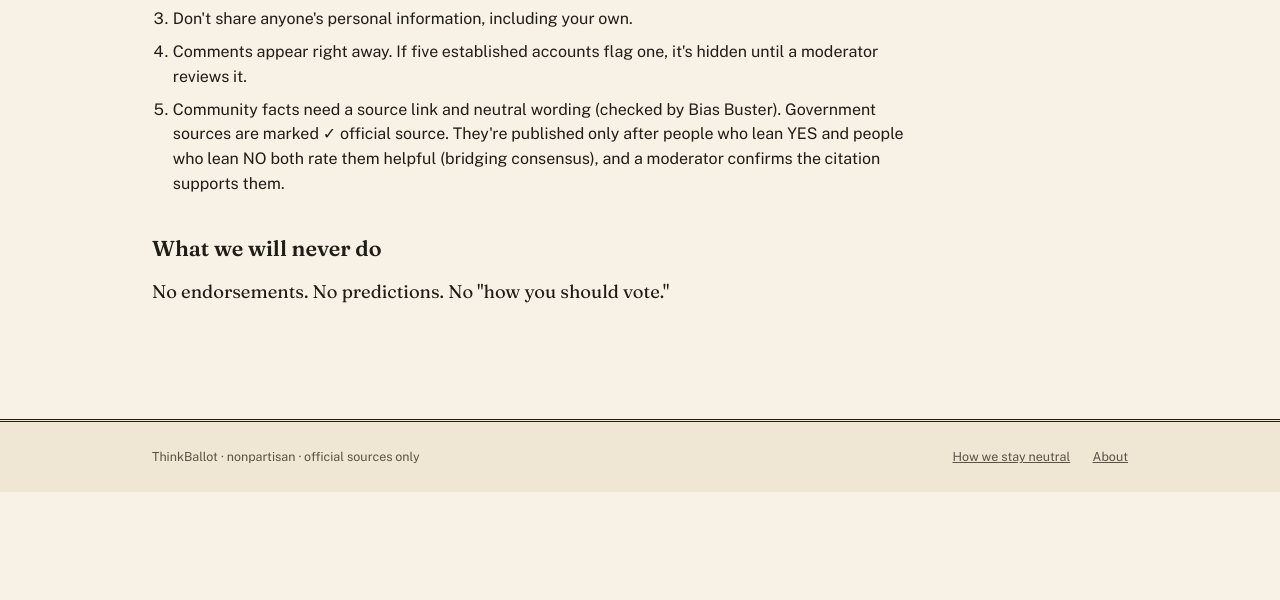
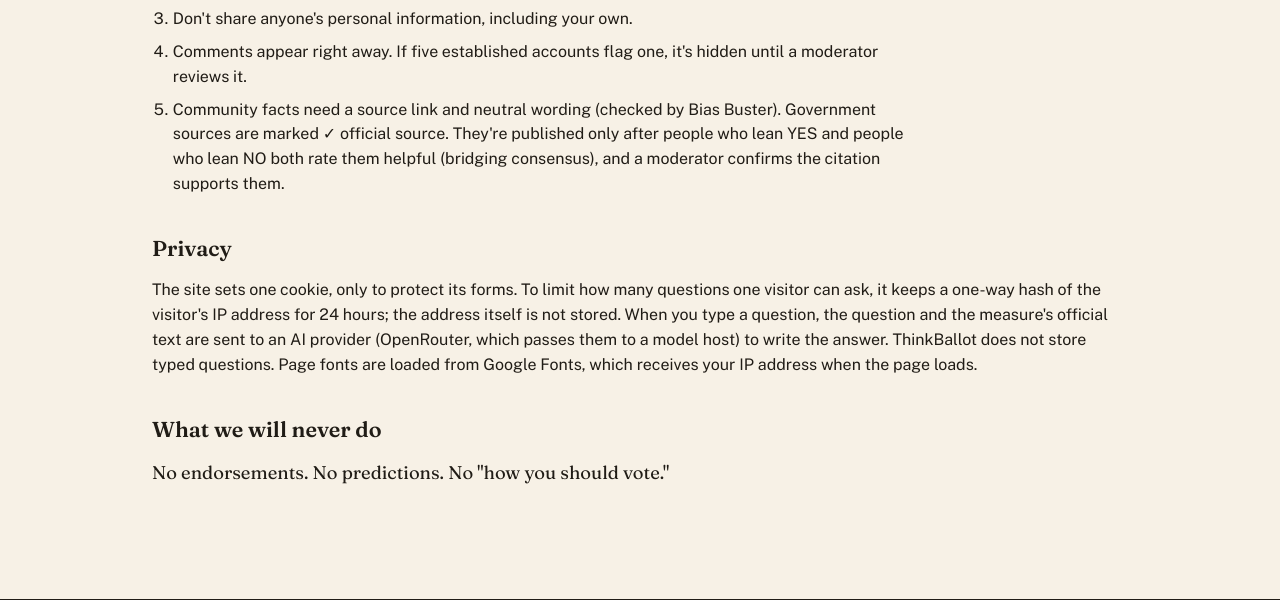
Before and after one commit to svanihba/thinkballot, a Flask app: page /neutral in a window 1280 px wide. Shown: the part 1844-2444 px from the top of the page. Before the commit the page ends 2336 px from the top, so only its background shows below. Run offline with Flask 3, Linux system fonts and the light colour scheme; data that the repository does not hold is empty.

Commit message:
Label AI-written answers in the Ask box and in each answer; add a privacy section to the methodology page (es and zh too)

```diff
--- a/thinkballot/services/web/app.py
+++ b/thinkballot/services/web/app.py
@@ -49,6 +49,7 @@ JS_STRINGS = {
                "60 seconds.",
     "translated": "Translated by ThinkBallot from the English answer and checked. Quotes are official text.",
     "in_english": "This answer is in English.",
+    "ai_label": "Written by an AI model from the official text and checked by Bias Buster. Quotes are official text.",
     "working_label": "Processing your question", "processing": "Processing…", "seconds": "s",
     "too_long": "That took too long. Please try again.",
     "offline": "Couldn't reach ThinkBallot. Check your connection.",
--- a/thinkballot/services/web/catalogs/es.json
+++ b/thinkballot/services/web/catalogs/es.json
@@ -205,6 +205,9 @@
   "Too many questions in a minute. Please wait a moment.": "Demasiadas preguntas en un minuto. Espera un momento, por favor.",
   "ThinkBallot is answering a lot of questions right now. Please try again later.": "ThinkBallot está respondiendo muchas preguntas en este momento. Inténtalo de nuevo más tarde.",
   "Please type a question.": "Escribe una pregunta, por favor.",
+  "Written by an AI model from the official text and checked by Bias Buster. Quotes are official text.": "Escrito por un modelo de IA a partir del texto oficial y revisado por Bias Buster. Las citas son texto oficial.",
+  "Privacy": "Privacidad",
+  "The site sets one cookie, only to protect its forms. To limit how many questions one visitor can ask, it keeps a one-way hash of the visitor's IP address for 24 hours; the address itself is not stored. When you type a question, the question and the measure's official text are sent to an AI provider (OpenRouter, which passes them to a model host) to write the answer. ThinkBallot does not store typed questions. Page fonts are loaded from Google Fonts, which receives your IP address when the page loads.": "El sitio usa una sola cookie, solo para proteger sus formularios. Para limitar cuántas preguntas puede hacer un visitante, guarda durante 24 horas un hash unidireccional de su dirección IP; la dirección en sí no se guarda. Cuando escribes una pregunta, la pregunta y el texto oficial de la medida se envían a un proveedor de IA (OpenRouter, que los pasa a un servidor de modelos) para redactar la respuesta. ThinkBallot no guarda las preguntas escritas. Las fuentes de la página se cargan desde Google Fonts, que recibe tu dirección IP cuando se carga la página.",
   "Page not found": "No encontramos la página",
   "We couldn't find that page.": "No pudimos encontrar esa página.",
   "Temporarily unavailable": "No disponible por el momento",
--- a/thinkballot/services/web/catalogs/zh.json
+++ b/thinkballot/services/web/catalogs/zh.json
@@ -205,6 +205,9 @@
   "Too many questions in a minute. Please wait a moment.": "一分鐘內的問題太多了。請稍等一下。",
   "ThinkBallot is answering a lot of questions right now. Please try again later.": "ThinkBallot 目前收到很多問題。請稍後再試。",
   "Please type a question.": "請輸入問題。",
+  "Written by an AI model from the official text and checked by Bias Buster. Quotes are official text.": "由 AI 模型根據官方文字撰寫，並經 Bias Buster 檢查。引文均為官方文字。",
+  "Privacy": "隱私",
+  "The site sets one cookie, only to protect its forms. To limit how many questions one visitor can ask, it keeps a one-way hash of the visitor's IP address for 24 hours; the address itself is not stored. When you type a question, the question and the measure's official text are sent to an AI provider (OpenRouter, which passes them to a model host) to write the answer. ThinkBallot does not store typed questions. Page fonts are loaded from Google Fonts, which receives your IP address when the page loads.": "本網站只使用一個 cookie，僅用來保護表單。為了限制每位訪客可提出的問題數量，網站會保存訪客 IP 位址的單向雜湊值 24 小時；不會保存 IP 位址本身。當你輸入問題時，問題和該議案的官方文字會傳送給 AI 服務供應商（OpenRouter，再轉交給模型主機）以撰寫答案。ThinkBallot 不會保存輸入的問題。頁面字體從 Google Fonts 載入，頁面載入時 Google Fonts 會收到你的 IP 位址。",
   "Page not found": "找不到網頁",
   "We couldn't find that page.": "我們找不到這個網頁。",
   "Temporarily unavailable": "暫時無法使用",
--- a/thinkballot/services/web/static/app.js
+++ b/thinkballot/services/web/static/app.js
@@ -143,7 +143,7 @@ function renderAnswer(r, suggested) {
     // Other answers are written in English from the English official text: mark them so on other pages.
     return `<div class="answer"><ul class="points"${PREFIX && !translated ? ' lang="en"' : ""}>${points}</ul>
       <div class="verdict ${esc(r.verdict)}">${esc(VERDICT_TEXT[r.verdict] || t("bias"))}
-        ${r.findings.length ? `· ${esc(r.findings.length > 1 ? t("changes", { n: r.findings.length }) : t("change"))}` : ""}</div>${findings}${langNote}${preparedNote(r)}</div>`;
+        ${r.findings.length ? `· ${esc(r.findings.length > 1 ? t("changes", { n: r.findings.length }) : t("change"))}` : ""}</div>${findings}${langNote}<p class="prepared-note">${esc(t("ai_label"))}</p>${preparedNote(r)}</div>`;
   }
   if (r.status === "blocked") {
     return `<div class="answer held"><p>${esc(r.reason)}</p><div class="verdict blocked">${esc(t("held"))}</div></div>`;
--- a/thinkballot/services/web/templates/_ask_widget.html
+++ b/thinkballot/services/web/templates/_ask_widget.html
@@ -8,4 +8,5 @@
 <div class="canned" role="group" aria-label="{{ _a('Suggested questions') }}">
   {% for q in suggested_questions %}<button type="button" class="suggest" data-question="{{ q }}" data-index="{{ loop.index0 }}">{{ _(q) }}</button>{% endfor %}
 </div>
+<p class="hint">{{ _("Written by an AI model from the official text and checked by Bias Buster. Quotes are official text.") }}</p>
 <div class="ask-result" aria-live="polite"></div>
--- a/thinkballot/services/web/templates/neutral.html
+++ b/thinkballot/services/web/templates/neutral.html
@@ -57,6 +57,9 @@
   <li>{{ _("Community facts need a source link and neutral wording (checked by Bias Buster). Government sources are marked ✓ official source. They're published only after people who lean YES and people who lean NO both rate them helpful (bridging consensus), and a moderator confirms the citation supports them.") }}</li>
 </ol>
 
+<h2 id="privacy">{{ _("Privacy") }}</h2>
+<p>{{ _("The site sets one cookie, only to protect its forms. To limit how many questions one visitor can ask, it keeps a one-way hash of the visitor's IP address for 24 hours; the address itself is not stored. When you type a question, the question and the measure's official text are sent to an AI provider (OpenRouter, which passes them to a model host) to write the answer. ThinkBallot does not store typed questions. Page fonts are loaded from Google Fonts, which receives your IP address when the page loads.") }}</p>
+
 <h2>{{ _("What we will never do") }}</h2>
 <p class="never">{{ _("No endorsements. No predictions. No \"how you should vote.\"") }}</p>
 {% endblock %}
```
Also changed, not shown: tests/test_security.py (+10 -0 lines).
